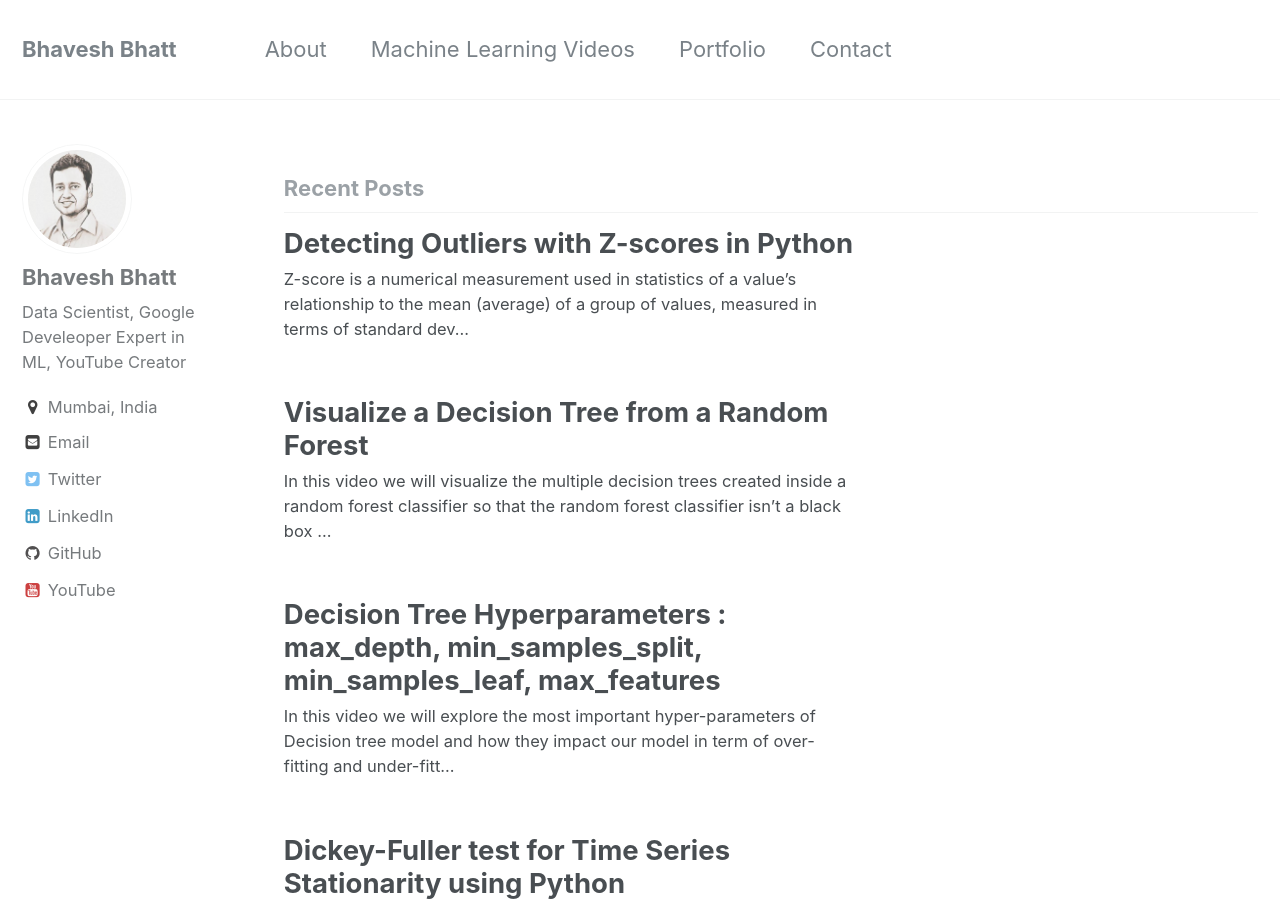
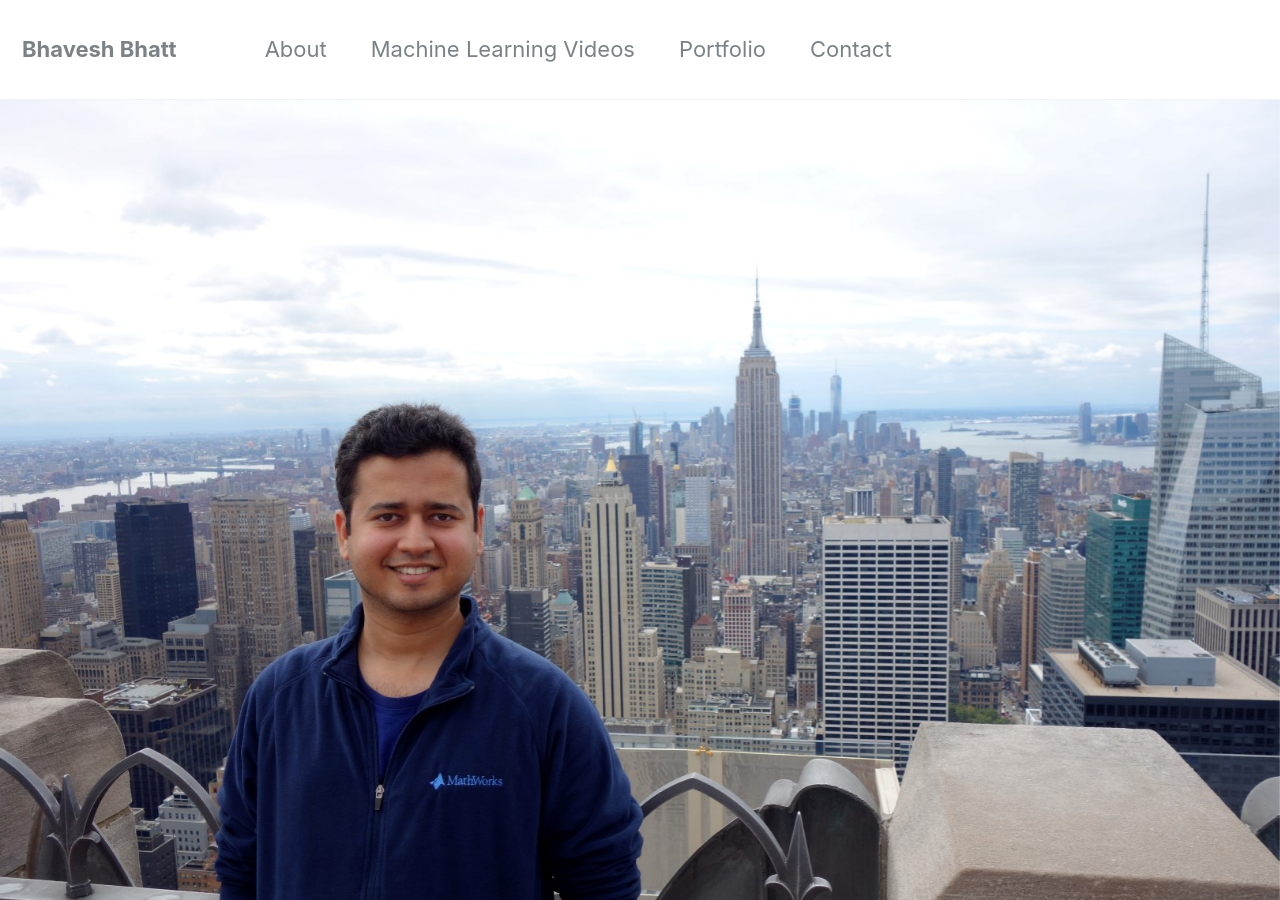
Before and after one commit to bhattbhavesh91/bhattbhavesh91.github.io, a Jekyll site: the page built from index.html, in a window 1280 px wide and 900 px high. Built offline with Jekyll 4.4.1, drawn with Linux system fonts in a browser that asks for light colours; the list of posts is cut into pages by our own code.

Commit message:
added usa on index.html

```diff
--- a/_config.yml
+++ b/_config.yml
@@ -16,7 +16,7 @@ description              : "My Personal Blog"
 url                      : # the base hostname & protocol for your site e.g. "https://mmistakes.github.io"
 baseurl                  : # the subpath of your site, e.g. "/blog"
 repository               : # andhint/andhint.github.io"
-teaser                   : "/images/USA_Bhavesh.jpg"
+teaser                   : #"/images/USA_Bhavesh.jpg"
 # breadcrumbs            : false # true, false (default)
 words_per_minute         : 200
 comments:
--- a/index.html
+++ b/index.html
@@ -1,4 +1,6 @@
 ---
 layout: home
 author_profile: true
+header:
+  image: "/images/usa_bhavesh.jpg"
 ---
```
Also changed, not shown: images/30day_Challenge_Analysis_Blog_files/30day_Challenge_Analysis_Blog_14_0.png (deleted), images/30day_Challenge_Analysis_Blog_files/30day_Challenge_Analysis_Blog_17_0.png (deleted), images/30day_Challenge_Analysis_Blog_files/30day_Challenge_Analysis_Blog_20_0.png (deleted), images/Apollo_13_Exploratory_Analysis_files/Apollo_13_Exploratory_Analysis_13_0.png (deleted), images/Apollo_13_Exploratory_Analysis_files/Apollo_13_Exploratory_Analysis_17_0.png (deleted), images/Apollo_13_Exploratory_Analysis_files/Apollo_13_Exploratory_Analysis_6_0.png (deleted), images/Longboard_photos/exploded_view.jpg (deleted), images/Longboard_photos/foam_cuts.JPG (deleted), images/Python_Text_Analytics_files/Python_Text_Analytics_54_0.png (deleted), images/Python_Text_Analytics_files/countvect.png (deleted), images/usa_bhavesh.jpg (renamed from images/USA_Bhavesh.jpg).
